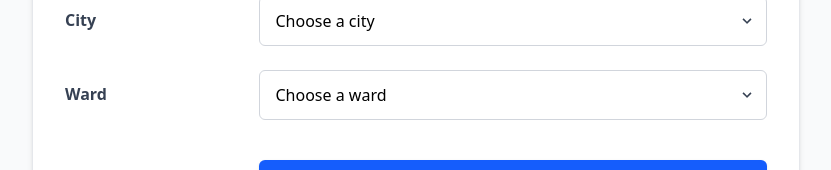
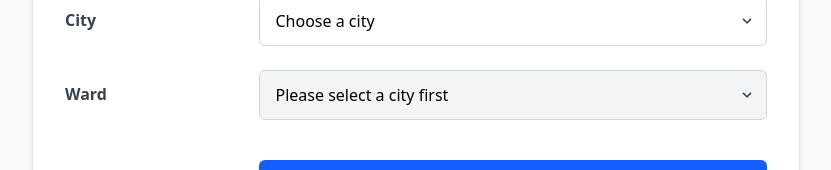
Before and after one commit to xing215/CSC13008-GA05, a React (Vite) app: page / in a window 1280 px wide. Shown: the part 520-690 px from the top of the page, without its empty margins (224-1055 px from the left). Built offline with nearby package versions, Linux system fonts and the light colour scheme.

Commit message:
choose city first

```diff
--- a/src/ShippingForm.jsx
+++ b/src/ShippingForm.jsx
@@ -33,6 +33,7 @@ const ShippingForm = () => {
 
     const watchedValues = watch();
     const hasData = Object.values(watchedValues).some(value => value !== "");
+    const selectedCity = watch("city");
 
     return (
         <div className="min-h-screen bg-gray-50 flex items-center justify-center p-4 font-sans">
@@ -164,9 +165,10 @@ const ShippingForm = () => {
                                         {...register("ward", {
                                             required: true,
                                         })}
-                                        className="w-full px-4 py-3 border border-gray-300 rounded-md bg-white focus:outline-none focus:ring-2 focus:ring-blue-500 appearance-none cursor-pointer"
+                                        className="w-full px-4 py-3 border border-gray-300 rounded-md bg-white focus:outline-none focus:ring-2 focus:ring-blue-500 appearance-none cursor-pointer disabled:bg-gray-100 disabled:cursor-not-allowed"
+                                        disabled={!selectedCity}
                                     >
-                                        <option value="">Choose a ward</option>
+                                        <option value="">{!selectedCity ? "Please select a city first" : "Choose a ward"}</option>
                                         {wards.map((ward) => (
                                             <option key={ward.code} value={ward.code}>
                                                 {ward.name_with_type}
@@ -242,7 +244,7 @@ const ShippingForm = () => {
                                 <span className="font-bold w-32 shrink-0">
                                     Location:
                                 </span>
-                                <span className="uppercase">
+                                <span>
                                     {getWardName(submittedData.ward)} - {getProvinceName(submittedData.city)}
                                 </span>
                             </div>
```
